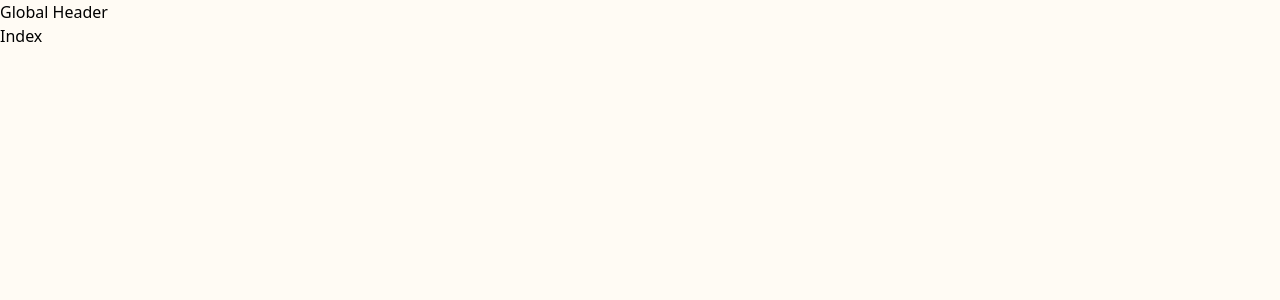
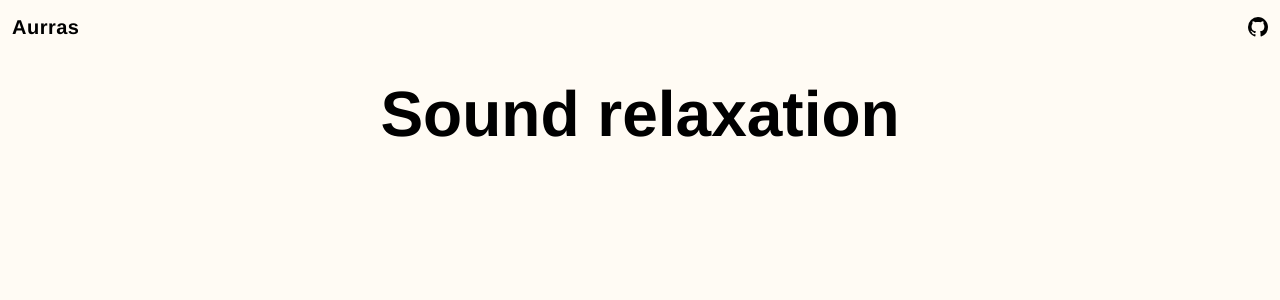
Before and after one commit to Curia/Aurras, a Next.js app: page / in a window 1280 px wide. Shown: the top 300 px of the page. Built offline with nearby package versions, Linux system fonts and the light colour scheme.

Commit message:
Header set up

```diff
--- a/components/GlobalHeader/index.tsx
+++ b/components/GlobalHeader/index.tsx
@@ -1,12 +1,18 @@
 // Imports
 import * as React from "react";
+import Link from "next/link";
 
-const GlobalHeader: React.FC<{}> = ({}) => {
+// Icons
+import { VscGithubInverted } from "react-icons/vsc";
 
+const GlobalHeader: React.FC<{}> = () => {
   return (
-    <>
-      Global Header
-    </>
+    <header className="flex justify-between items-center p-3">
+      <span className="font-sans font-bold text-xl tracking-wide">Aurras</span>
+      <Link href="https://github.com/Curia/aurras" passHref={true}>
+        <VscGithubInverted className="text-xl" />
+      </Link>
+    </header>
   );
 };
 
--- a/package.json
+++ b/package.json
@@ -10,7 +10,8 @@
   "dependencies": {
     "next": "9.5.3",
     "react": "16.13.1",
-    "react-dom": "16.13.1"
+    "react-dom": "16.13.1",
+    "react-icons": "^3.11.0"
   },
   "devDependencies": {
     "@fullhuman/postcss-purgecss": "^3.0.0",
--- a/pages/_app.tsx
+++ b/pages/_app.tsx
@@ -13,9 +13,10 @@ function App({ Component, pageProps }: AppProps) {
       <Head>
         <title>Aurras</title>
         <meta name="viewport" content="initial-scale=1.0, width=device-width" />
+        <link href="https://fonts.googleapis.com/css2?family=Arimo:wght@400;700&display=swap" rel="stylesheet" />
       </Head>
       <GlobalHeader />
-      <main>
+      <main className="p-3">
         <Component {...pageProps} />
       </main>
     </>
--- a/pages/index.tsx
+++ b/pages/index.tsx
@@ -4,7 +4,9 @@ import { GetStaticProps } from 'next';
 export default function Home({}:{}) {
   return (
     <>
-      Index
+    <div className="hero">
+      <h1 className="hero__prompt text-6xl font-bold text-center"> Sound relaxation </h1>
+    </div>
     </>
   )
 }
--- a/styles/tailwind.css
+++ b/styles/tailwind.css
@@ -5,5 +5,6 @@
 @tailwind  utilities;
 
 body {
+    @apply subpixel-antialiased;
     background-color: theme('colors.heath');
 }
--- a/tailwind.config.js
+++ b/tailwind.config.js
@@ -5,7 +5,9 @@ module.exports = {
   },
   purge: [],
   theme: {
-    extend: {},
+    fontFamily: {
+      'sans': ['Arimo', 'sans-serif'],
+    },
     colors: {
       black: '#000',
       white: '#fff',
```
Also changed, not shown: 1 other file (tests, documents, lock files or other folders).
